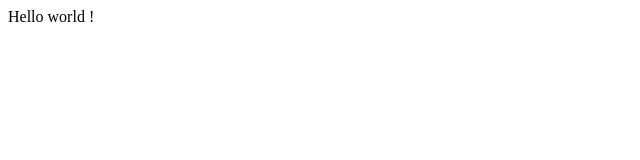
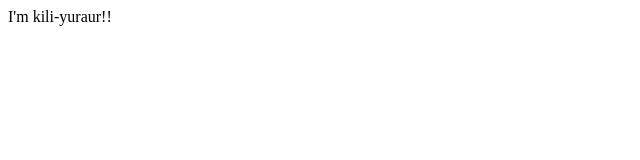
Before and after one commit to kenkenissocool/ARapp, a plain HTML site: page test2.html in a window 1280 px wide. Shown: the full height of the page, 0-640 px from the left. Drawn offline with Linux system fonts and the light colour scheme.

Commit message:
greating!!

```diff
--- a/test2.html
+++ b/test2.html
@@ -3,6 +3,6 @@
 <title>Hello world !</title>
 </head>
 <body>
-Hello world !
+I'm kili-yuraur!!
 </body>
 </html>
```
